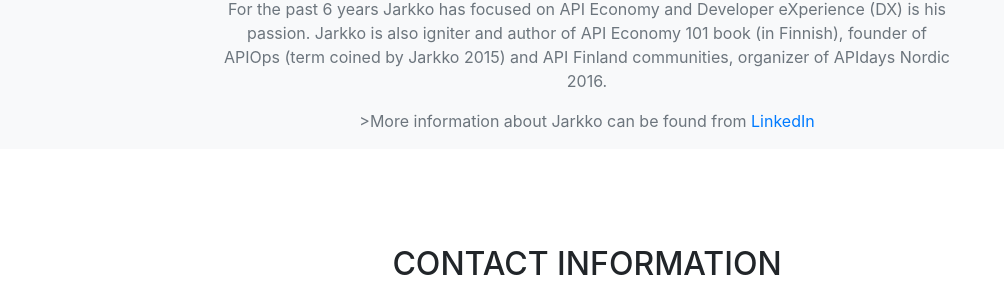
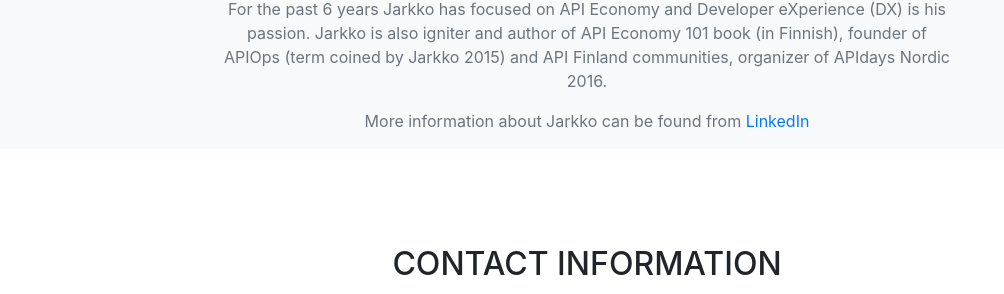
Before and after one commit to apieconomyhacklab/apiportalsurvey, a Jekyll site: the page built from index.md, in a window 1280 px wide and 900 px high, scrolled down 1943 px. Shown: the part 370-664 px from the top of the window, without its empty margins (53-1057 px from the left). Built offline with Jekyll 4.4.1, drawn with Linux system fonts in a browser that asks for light colours; nearby versions of some CDN libraries; some web fonts are replaced; library files that are not in the unit come from our copies.

Commit message:
minor fixes

```diff
--- a/_layouts/home.html
+++ b/_layouts/home.html
@@ -183,7 +183,7 @@ layout: default
             </p>
             <p class="large text-muted">For the past 6 years Jarkko has focused on API Economy and Developer eXperience (DX) is his passion. Jarkko is also igniter and author of API Economy 101 book (in Finnish), founder of APIOps (term coined by Jarkko 2015) and API Finland communities, organizer of APIdays Nordic 2016.
             </p>
-            <p class="large text-muted">>More information about Jarkko can be found from <a href="https://www.linkedin.com/in/jarkkomoilanen/">LinkedIn</a></p>
+            <p class="large text-muted">More information about Jarkko can be found from <a href="https://www.linkedin.com/in/jarkkomoilanen/">LinkedIn</a></p>
           </div>
         </div>
       </div>
```
